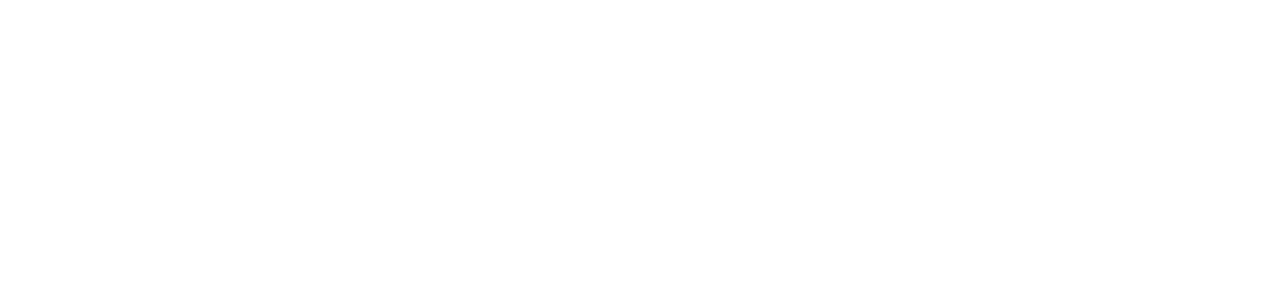
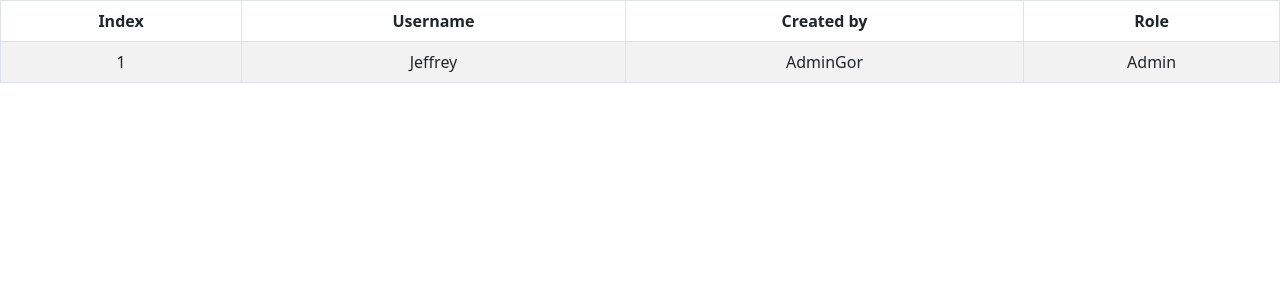
Before and after one commit to JeffreyHoDev/TripReportWithCeiba, a React (Create React App) app: page /user-management in a window 1280 px wide. Before the commit this address had no page. Shown: the top 300 px of the page. Built offline with nearby package versions, Linux system fonts and the light colour scheme.

Commit message:
add user management page

```diff
--- a/src/App.js
+++ b/src/App.js
@@ -4,6 +4,7 @@
 import LoginPage from './pages/Login/login.page'
 import Homepage from './pages/Home/home.page'
 import ScheduleTaskPage from './pages/ScheduleTask/scheduletask.page';
+import UserManagementPage from './pages/User/usermanagement.page';
 
 import Topbar from './components/Topbar/topbar.component';
 
@@ -23,6 +24,7 @@
         <Route path="/" element={<LoginPage setLoginStatus={setLoginStatus} isLogin={isLogin} setKey={setKey} setLoginUser={setLoginUser} />} />
         <Route index path="/home" element={<Homepage apikey={apikey} isLogin={isLogin}/>}/>
         <Route path="/scheduletask" element={<ScheduleTaskPage isLogin={isLogin} />} />
+        <Route path="/user-management" element={<UserManagementPage />} />
       </Routes>
     </div>
   );
--- a/src/components/Topbar/topbar.component.jsx
+++ b/src/components/Topbar/topbar.component.jsx
@@ -10,6 +10,11 @@
                         <div className='nav'>
                             <Link to="/home" className='nav-item'>
                                 Trip Report
+                            </Link>
+                        </div>
+                        <div className='nav'>
+                            <Link to="/user-management" className='nav-item'>
+                                User Management
                             </Link>
                         </div>
                         <div className='nav'>
--- a/src/pages/ScheduleTask/scheduletask.styles.css
+++ b/src/pages/ScheduleTask/scheduletask.styles.css
@@ -1,8 +1,9 @@
 .schedule-task-page-container {
+    padding: 0;
     display: flex;
     flex-direction: column;
     align-items: center;
-    height: 80vh;
+    height: 100%;
     width: 100vw;
     justify-content: center;
 }
--- /dev/null
+++ b/src/pages/User/usermanagement.page.jsx
@@ -0,0 +1,30 @@
+import './usermanagement.styles.css'
+import Table from 'react-bootstrap/Table';
+
+const UserManagementPage = () => {
+
+    return (
+      <>
+        <Table striped bordered hover responsive="sm">
+            <thead>
+                <tr>
+                    <th>Index</th>
+                    <th>Username</th>
+                    <th>Created by</th>
+                    <th>Role</th>
+                </tr>
+            </thead>
+            <tbody>
+                <tr>
+                    <td>1</td>
+                    <td>Jeffrey</td>
+                    <td>AdminGor</td>
+                    <td>Admin</td>
+                </tr>
+            </tbody>
+        </Table>
+      </>
+    )
+}
+
+export default UserManagementPage
```
Also changed, not shown: src/components/addUser/addUser.component.jsx (added, +8 -0 lines), src/pages/User/usermanagement.styles.css (added).
